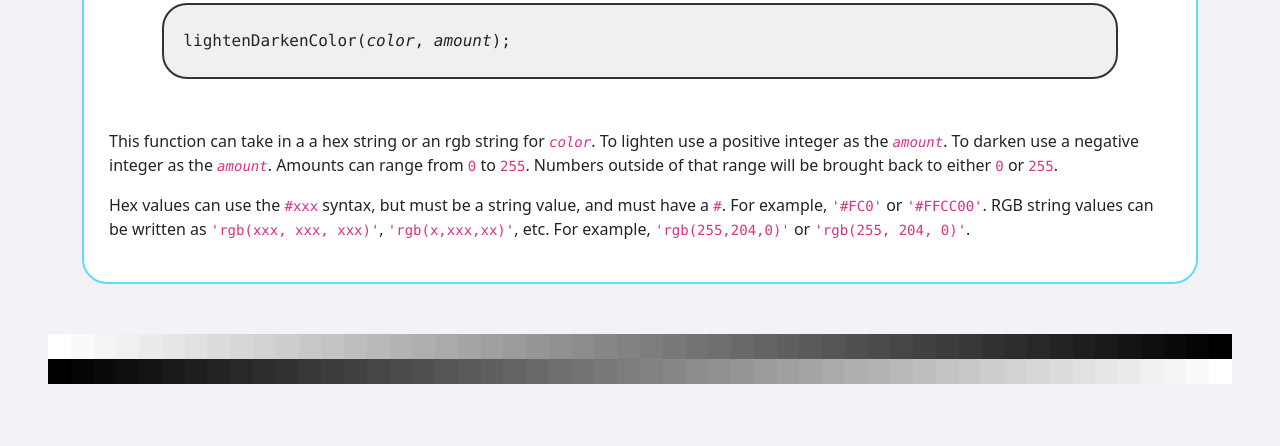
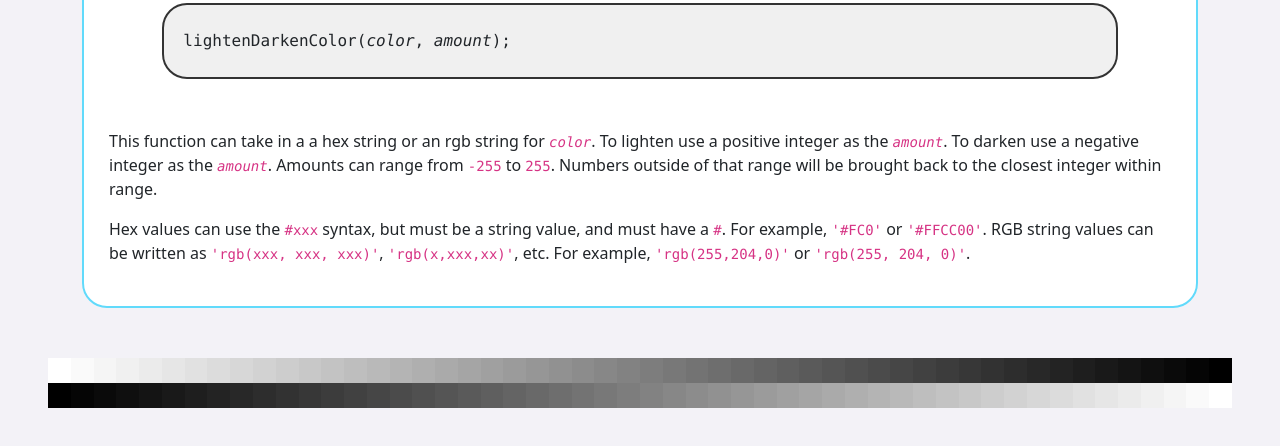
Before and after one commit to DavidCodina/lighten-darken-color, a plain HTML site: page index.html in a window 1280 px wide. Shown: the part 256-702 px from the top of the page. Drawn offline with nearby package versions, Linux system fonts and the light colour scheme.

Commit message:
Updated Overview.

```diff
--- a/index.html
+++ b/index.html
@@ -92,8 +92,8 @@
         <p>This function can take in a a hex string or an rgb string for <code><em>color</em></code>.
         To lighten use a positive integer as the <code><em>amount</em></code>.
         To darken use a negative integer as the <code><em>amount</em></code>.
-        Amounts can range from <code>0</code> to <code>255</code>.
-        Numbers outside of that range will be brought back to either <code>0</code> or <code>255</code>.</p>
+        Amounts can range from <code>-255</code> to <code>255</code>.
+        Numbers outside of that range will be brought back to the closest integer within range.</p>
 
 
         <p>Hex values can use the <code>#xxx</code> syntax, but must be a string value, and must have a <code>#</code>.
```
